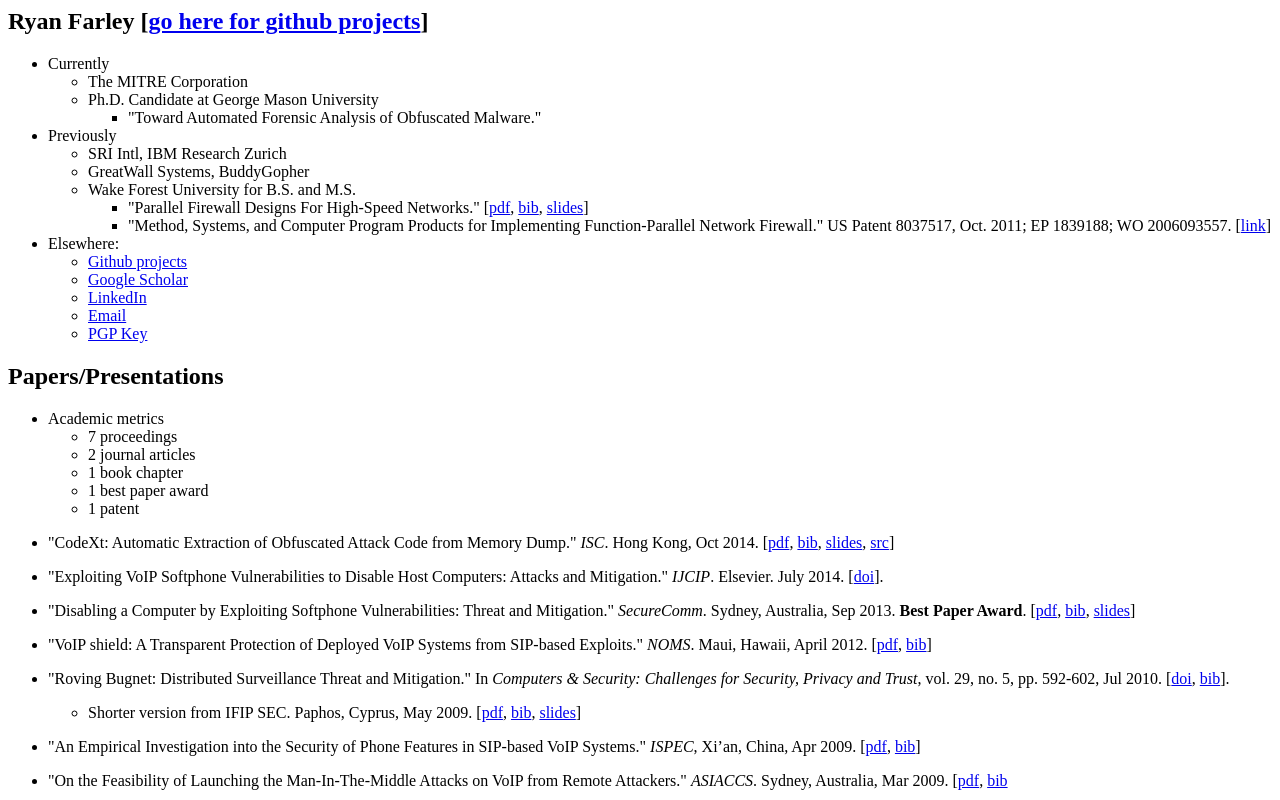
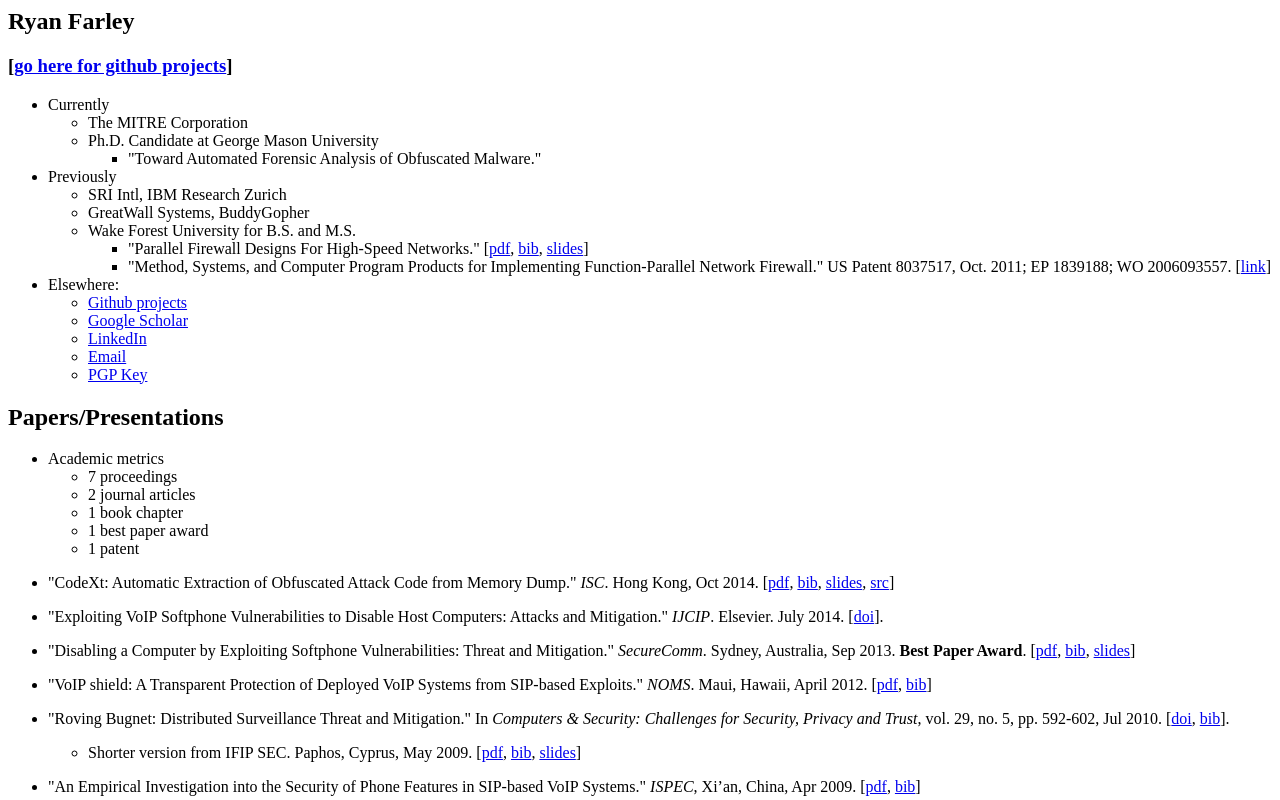
Before and after one commit to rfarley3/rfarley3.github.io, a plain HTML site: page index.html in a window 1280 px wide. Shown: the top 800 px of the page. Drawn offline with Linux system fonts and the light colour scheme.

Commit message:
Add link to github projects pt 2

```diff
--- a/index.html
+++ b/index.html
@@ -1,4 +1,5 @@
-<h2>Ryan Farley [<a href="https://github.com/rfarley3">go here for github projects</a>]</h2>
+<h2>Ryan Farley</h2>
+<h3>[<a href="https://github.com/rfarley3">go here for github projects</a>]</h3>
 
 <ul>
 <li>Currently
```
